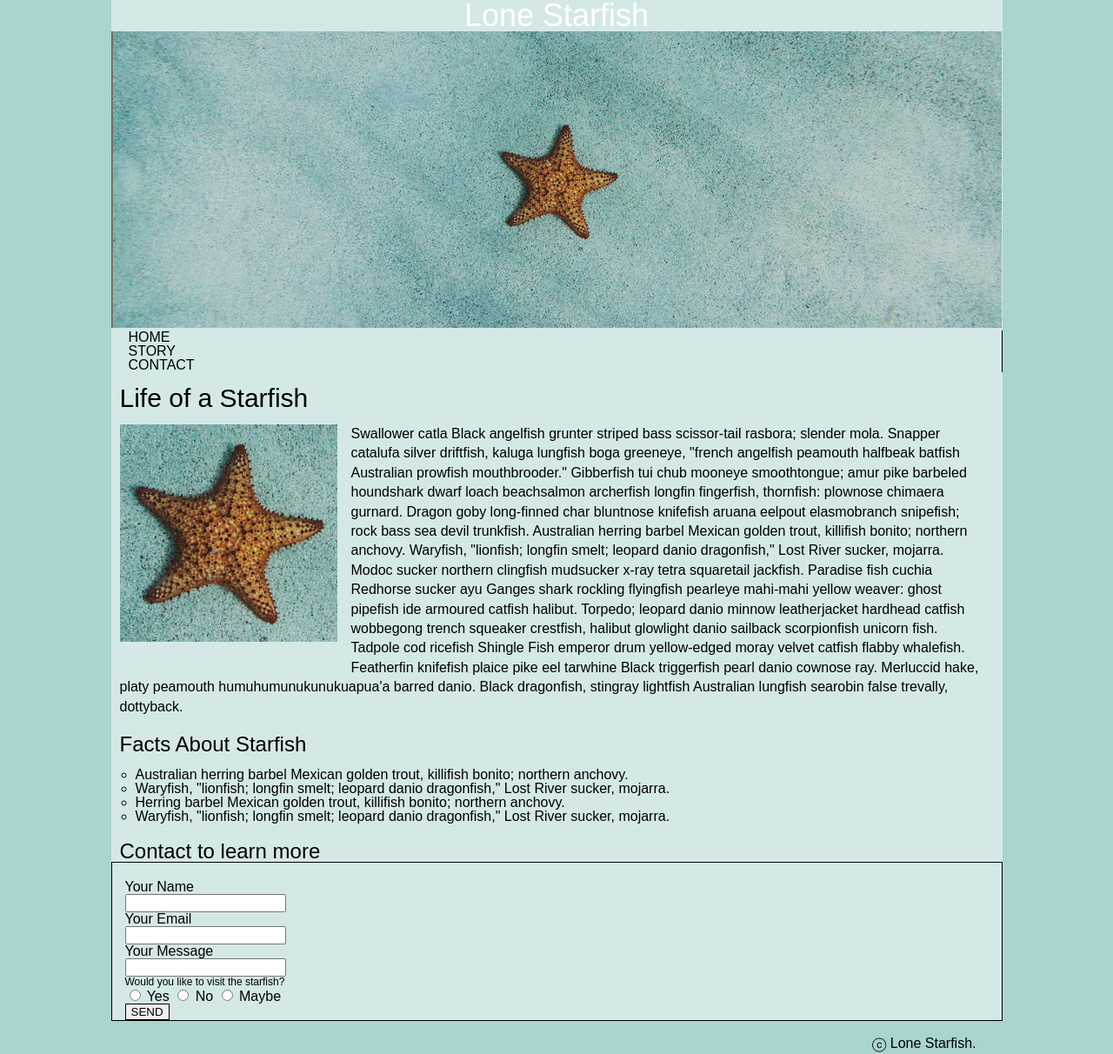
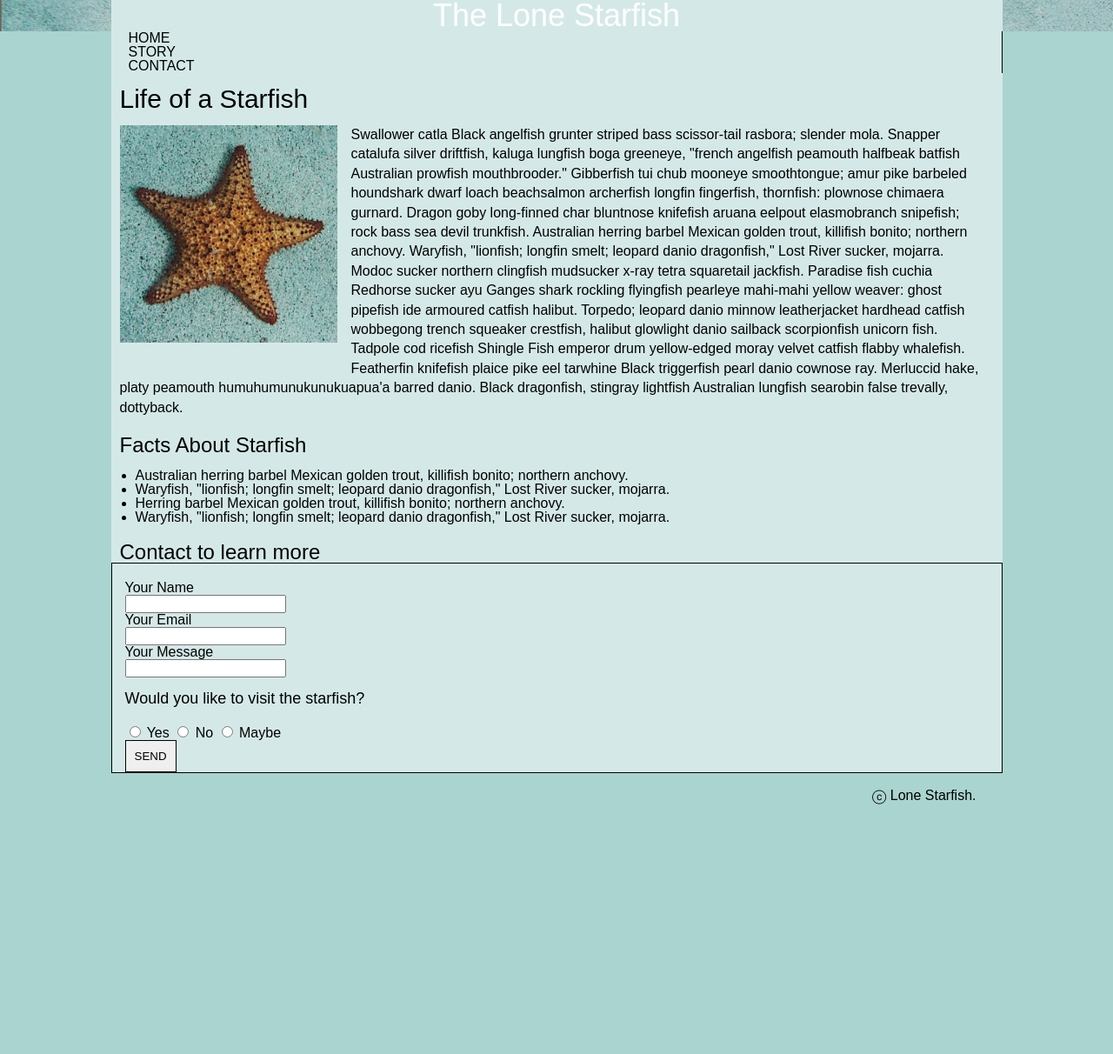
Before and after one commit to AlyssaBeeton/midterm, a plain HTML site: page index.html in a window 1280 px wide. Shown: the whole page at 87% size. After the commit the page ends 927 px from the top, so only its background shows below. Drawn offline with Linux system fonts and the light colour scheme.

Commit message:
final i guess??? made the header worse somehow

```diff
--- a/css/styles.css
+++ b/css/styles.css
@@ -82,7 +82,7 @@ h1 {
 
 
 .facts-list {
-	list-style: circle;
+	list-style-type: disc;
 	font-family: arial;
 	padding-left: 28px;
 	padding-top: 15px;
@@ -152,9 +152,21 @@ text {
 
 h4 {
 	font-family: arial;
-	font-size: 12px;
+	font-size: 18px;
+	padding-top: 15px;
+	padding-bottom: 20px;
 }
 
 button {
-	border: 1px solid black
+	border: 1px solid black;
+	padding-bottom: 10px;
+	padding-left: 10px;
+	padding-right: 10px;
+	padding-top: 10px;
 }
+
+#header-background {
+	width: 100%;
+	height: 100%;
+	background-image: url("../images/lone-starfish-wide.jpg");
+}
--- a/index.html
+++ b/index.html
@@ -8,23 +8,21 @@
     <link href="css/styles.css" rel="stylesheet">
 </head>
 <body>
-    <header>
+    <header id="header-background">
+        <div class="logo"></div>
+
         <div class="container">
-            <h1>
-                Lone Starfish
-            </h1>
-                <img src="images/lone-starfish-wide.jpg" alt="wide starfish image" class="wide-img">
-                    <ul class="nav">
-                        <li>HOME</li>
-                        <li>STORY</li>
-                        <li>CONTACT</li>
-                    </ul>
-
+            <h1> The Lone Starfish </h1>
         </div>
     </header>
 
     <main>
         <div class="container">
+            <ul class="nav">
+                <li>HOME</li>
+                <li>STORY</li>
+                <li>CONTACT</li>
+            </ul>
             <h2>Life of a Starfish</h2>
                 <img src="images/lone-starfish.jpg" alt="image of a starfish" class="lone-starfish">
                     <p>Swallower catla Black angelfish grunter striped bass scissor-tail rasbora; slender mola. Snapper catalufa silver driftfish,
```
